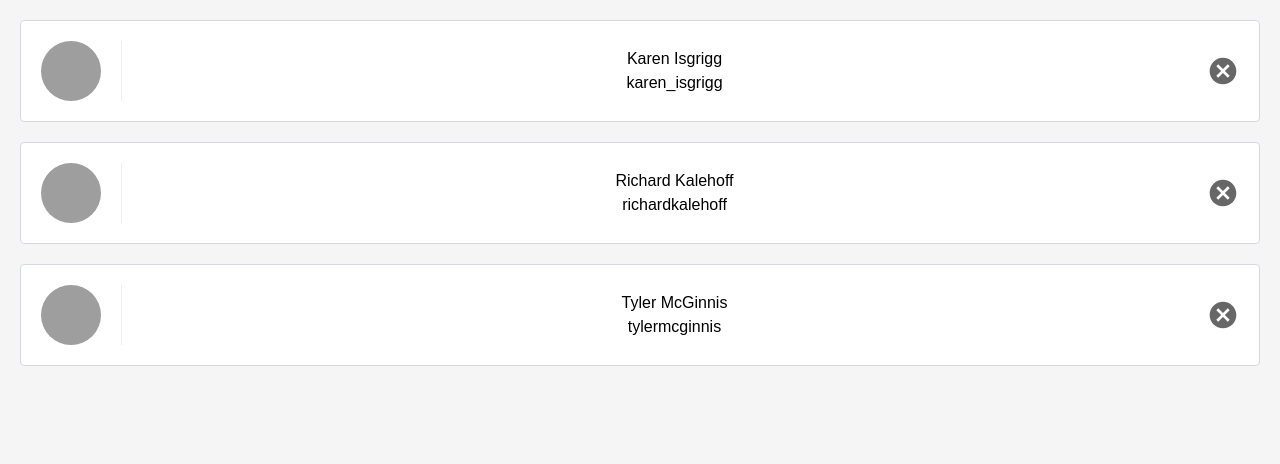
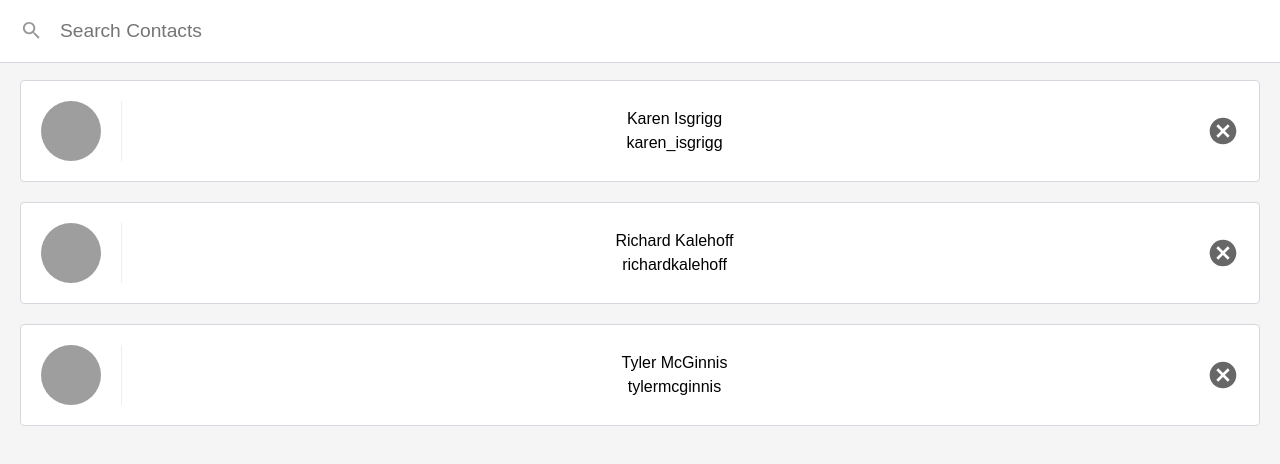
Before and after one commit to VanessaEly/react-contacts, a React (Create React App) app: page / in a window 1280 px wide. Shown: the top 464 px of the page. Built offline with nearby package versions, Linux system fonts and the light colour scheme.

Commit message:
Added search input - controlled components

```diff
--- a/package.json
+++ b/package.json
@@ -3,10 +3,12 @@
   "version": "0.1.0",
   "private": true,
   "dependencies": {
+    "escape-string-regexp": "^1.0.5",
     "prop-types": "^15.6.2",
     "react": "^16.7.0",
     "react-dom": "^16.7.0",
-    "react-scripts": "2.1.3"
+    "react-scripts": "2.1.3",
+    "sort-by": "^1.2.0"
   },
   "scripts": {
     "start": "react-scripts start",
--- a/src/ListContacts.js
+++ b/src/ListContacts.js
@@ -5,19 +5,63 @@ import PropTypes from 'prop-types';
 
 // using class
 class ListContacts extends Component {
-
     constructor() {
         super(); // calling super method is required
         console.log(this);
-    }
-
+    };
+    // using lib prop-types, we can handle props config, like their type and requirement
+    // This is used to throw errors in the console to warn developers that they are doing something wrong with props
+    static propTypes = {
+        contacts: PropTypes.array.isRequired,
+        onDeleteContact: PropTypes.func.isRequired,
+    };
+    state = {
+        query: '',
+    };
+    updateQuery = query => {
+        this.setState(() => ({
+            query: query.trim(),
+        }));
+    };
+    clearQuery = () => {
+        this.updateQuery('');
+    };
     // render is REQUIRED
     render() {
+        // destructuting
+        const { query } = this.state;
+        const { contacts, onDeleteContact } = this.props;
+
+        const showingContacts = query === ''
+        ? contacts
+        : contacts.filter((contact) => (
+            // includes checks if string exists
+            contact.name.toLowerCase().includes(query.toLowerCase())
+        ));
+
         // returning the html list
         return (
+            <div className='list-contacts'>
+                <div className='list-contacts-top'>
+                    <input className='search-contacts' type='text' placeholder='Search Contacts'
+                    value={query} onChange={(event) => this.updateQuery(event.target.value)}/>
+                </div>
+
+                {showingContacts.length !== contacts.length && (
+                    // this div will only render if the condition above is true
+                    // there are two ways to call functions inside html properties:
+                    // 1 - without parameters = onClick={this.clearQuery}
+                    // 2 - with parameters = onClick={() => this.clearQuery()}
+                    // need to use () => before invoking function
+                    <div className="showing-contacts">
+                        <span>Now showing {showingContacts.length} of {contacts.length} contacts.</span>
+                        <button onClick={() => this.clearQuery()}>Show all</button>
+                    </div>
+                )}
+
                 <ol className='contact-list'>
                     {/* using PROPS to receive a contacts list, and mapping through the array */}
-                {this.props.contacts.map(contact => (
+                    {showingContacts.map(contact => (
                         // listing each line
                         <li key={contact.id} className='contact-list-item'>
                             <div className='contact-avatar'
@@ -29,15 +73,16 @@ class ListContacts extends Component {
                                 <p>{contact.name}</p>
                                 <p>{contact.handle}</p>
                             </div>
-                        <button onClick={() => this.props.onDeleteContact(contact)} className='contact-remove'>Remove</button>
+                            <button onClick={() => onDeleteContact(contact)} className='contact-remove'>Remove</button>
                         </li>
                     ))}
                 </ol>
+            </div>
         );
-    }
-}
+    };
+};
 
-// stateless function component (If your component does not keep track of internal state, only renders)
+// STATELESS FUNCTION component (If your component does not keep track of internal state, only renders)
 // if you only need the render() propery (only render something), it's acttually better to use a function instead of a class
 // functions can also return JSX components, but they need to receive the props as parameters
 // and stop using the this keyword (before it was this.props, now only props)
@@ -65,10 +110,8 @@ class ListContacts extends Component {
 //     </ol>
 // );
 
-ListContacts.propTypes = {
-    contacts: PropTypes.array.isRequired,
-    onDeleteContact: PropTypes.func.isRequired,
-};
+// Controlled components control the state of a form, instead of having their state inside of the DOM
+// Benefits: Instant input validation, conditionally disable for months, enforce input formats
 
 // components should be the default export
 export default ListContacts;
```
Also changed, not shown: src/App.js (+5 -6 lines), 2 other files (tests, documents, lock files or other folders). Lines whose indentation alone changed are shown as unchanged.
